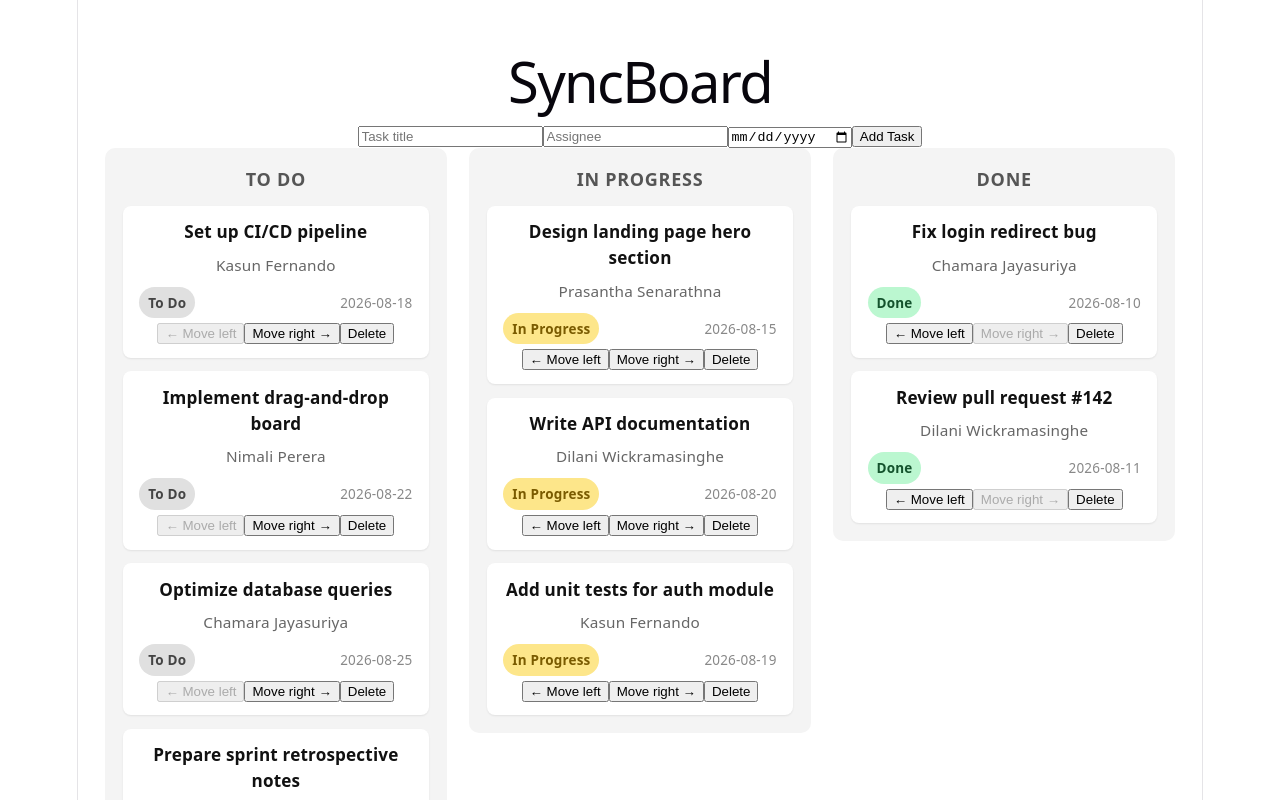
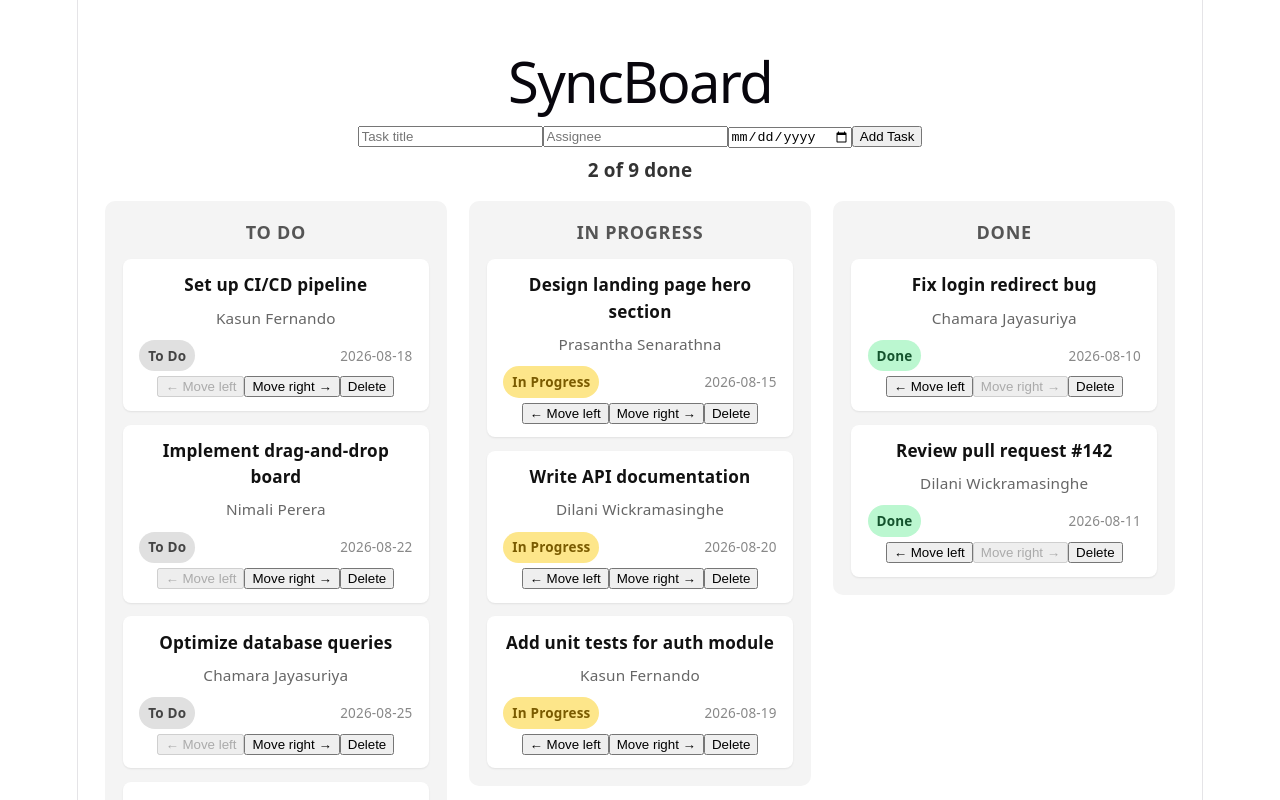
Before and after one commit to Prasantha3/syncboard-client, a React (Vite) app: page / in a window 1280 px wide. Shown: the top 800 px of the page. Built offline with nearby package versions, Linux system fonts and the light colour scheme.

Commit message:
Add live x of y done counter

```diff
--- a/src/App.css
+++ b/src/App.css
@@ -86,3 +86,10 @@
 .task-card-due {
   color: #888;
 }
+
+.board-counter {
+  font-weight: 600;
+  font-size: 1.05rem;
+  color: #333;
+  margin: 0.5rem 0 1rem;
+}
--- a/src/components/Board.jsx
+++ b/src/components/Board.jsx
@@ -26,9 +26,15 @@ function Board() {
     );
   };
 
+  const doneCount = tasks.filter((t) => t.status === "Done").length;
+  const totalCount = tasks.length;
+
   return (
     <>
       <AddTaskForm onAdd={addTask} />
+      <p className="board-counter">
+        {doneCount} of {totalCount} done
+      </p>
       <div className="board">
         {STATUSES.map((status) => {
           const tasksForStatus = tasks.filter((task) => task.status === status);
```
